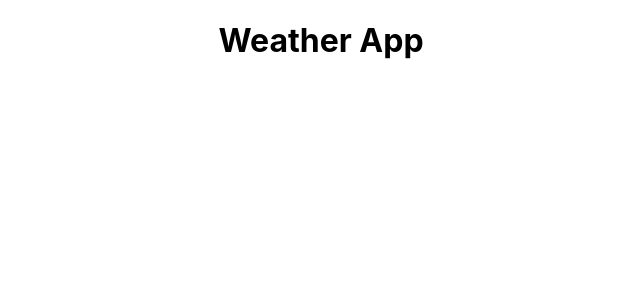
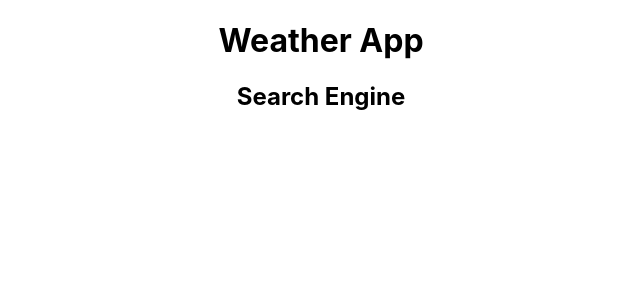
Before and after one commit to touraymk/hw-react-weather-app, a React (Create React App) app: page / in a window 1280 px wide. Shown: the top 300 px of the page, without its empty margins (319-959 px from the left). Built offline with nearby package versions, Linux system fonts and the light colour scheme.

Commit message:
Created SearchEngine.js and linked it to App.js

```diff
--- a/src/App.js
+++ b/src/App.js
@@ -1,9 +1,12 @@
+import SearchEngine from "./SearchEngine";
+
 import './App.css';
 
 function App() {
   return (
     <div className="App">
       <h1>Weather App</h1>
+      <SearchEngine />
     </div>
   );
 }
--- /dev/null
+++ b/src/SearchEngine.js
@@ -0,0 +1,5 @@
+import React from "react";
+
+export default function SearchEngine() {
+    return <h2>Search Engine</h2>
+}
```
